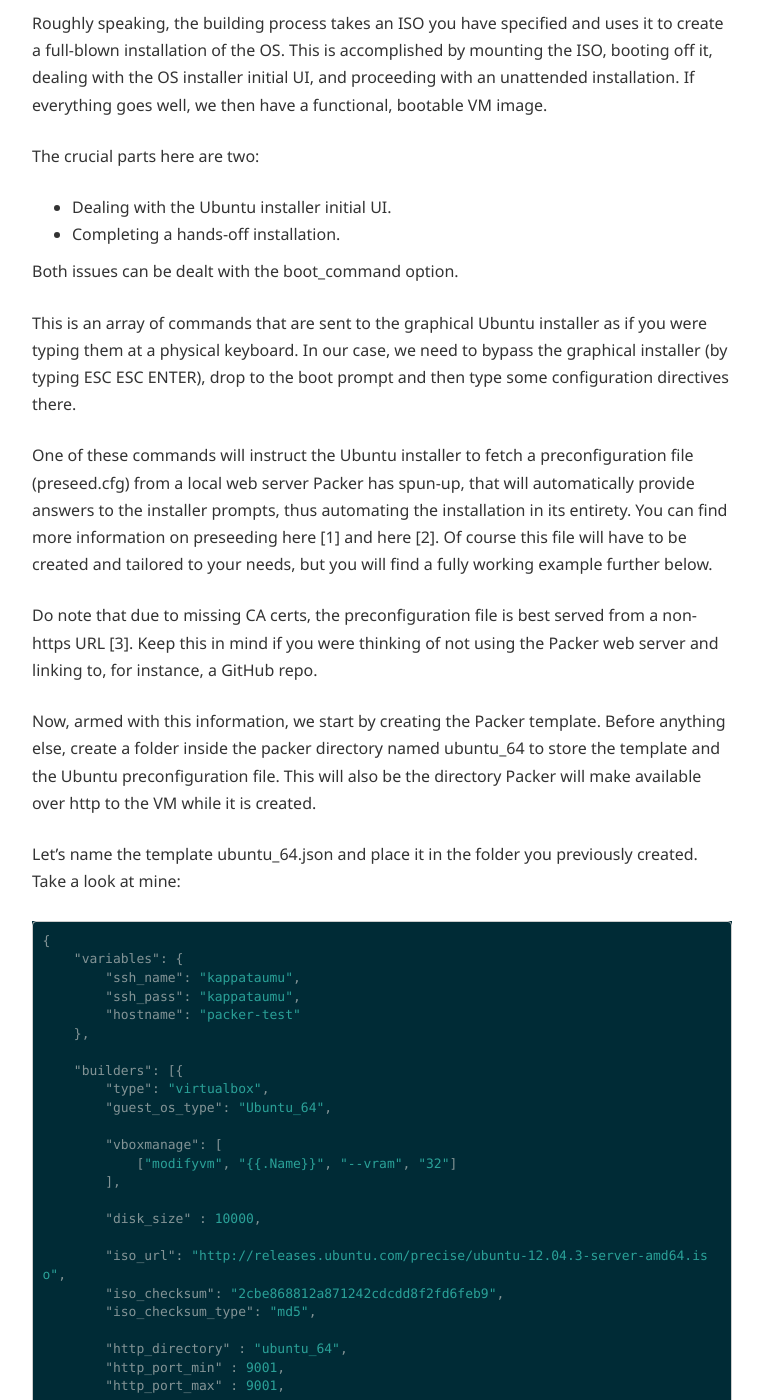
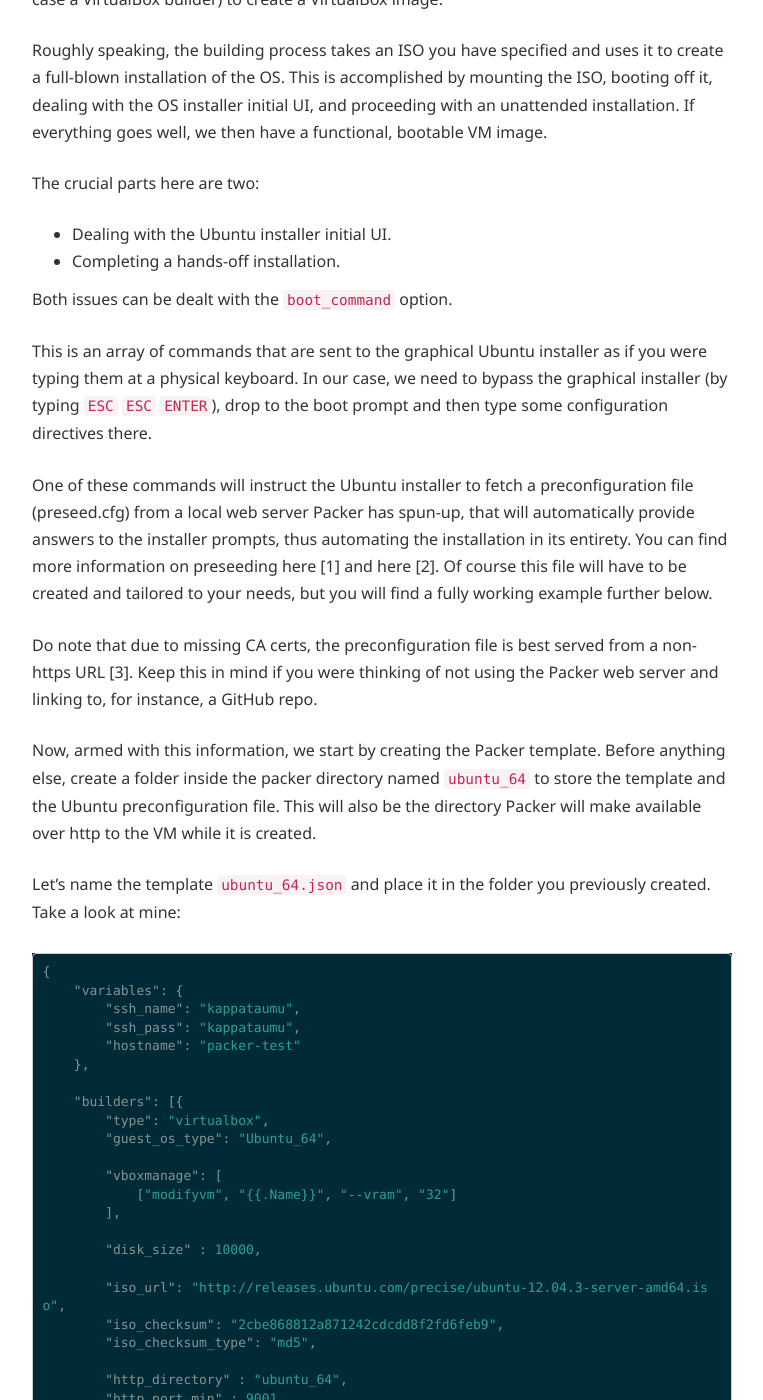
Before and after one commit to ik-fractel/kappataumu.github.com, a Jekyll site: the page built from _posts/2013-09-08-creating-an-Ubuntu-VM-with-packer.md, in a window 1280 px wide and 1400 px high, scrolled down 1196 px. Shown: the whole window, without its empty margins (258-1021 px from the left). Built offline with Jekyll 4.4.1, drawn with Linux system fonts in a browser that asks for light colours; nearby versions of some CDN libraries; Markdown is read by kramdown in place of the engine named in the settings; some of the changed text lies outside the part shown.

Commit message:
Minor updates

````diff
--- a/_posts/2013-09-08-creating-an-Ubuntu-VM-with-packer.md
+++ b/_posts/2013-09-08-creating-an-Ubuntu-VM-with-packer.md
@@ -19,17 +19,17 @@
 * Dealing with the Ubuntu installer initial UI.
 * Completing a hands-off installation.
 
-Both issues can be dealt with the boot_command option.
+Both issues can be dealt with the `boot_command` option.
 
-This is an array of commands that are sent to the graphical Ubuntu installer as if you were typing them at a physical keyboard. In our case, we need to bypass the graphical installer (by typing ESC ESC ENTER), drop to the boot prompt and then type some configuration directives there.
+This is an array of commands that are sent to the graphical Ubuntu installer as if you were typing them at a physical keyboard. In our case, we need to bypass the graphical installer (by typing `ESC` `ESC` `ENTER`), drop to the boot prompt and then type some configuration directives there.
 
-One of these commands will instruct the Ubuntu installer to fetch a preconfiguration file (preseed.cfg) from a local web server Packer has spun-up, that will automatically provide answers to the installer prompts, thus automating the installation in its entirety. You can find more information on preseeding here [1] and here [2]. Of course this file will have to be created and tailored to your needs,  but you will find a fully working example further below.
+One of these commands will instruct the Ubuntu installer to fetch a preconfiguration file (preseed.cfg) from a local web server Packer has spun-up, that will automatically provide answers to the installer prompts, thus automating the installation in its entirety. You can find more information on preseeding here [1] and here [2]. Of course this file will have to be created and tailored to your needs, but you will find a fully working example further below.
 
 Do note that due to missing CA certs, the preconfiguration file is best served from a non-https URL [3]. Keep this in mind if you were thinking of not using the Packer web server and linking to, for instance, a GitHub repo.
 
-Now, armed with this information, we start by creating the Packer template. Before anything else, create a folder inside the packer directory named ubuntu_64 to store the template and the Ubuntu preconfiguration file. This will also be the directory Packer will make available over http to the VM while it is created.
+Now, armed with this information, we start by creating the Packer template. Before anything else, create a folder inside the packer directory named `ubuntu_64` to store the template and the Ubuntu preconfiguration file. This will also be the directory Packer will make available over http to the VM while it is created.
 
-Let’s name the template ubuntu_64.json and place it in the folder you previously created. Take a look at mine:
+Let’s name the template `ubuntu_64.json` and place it in the folder you previously created. Take a look at mine:
 
 ```json
 {
````
Also changed, not shown: other parts of _posts/2013-09-08-creating-an-Ubuntu-VM-with-packer.md (+2 -2 lines).
